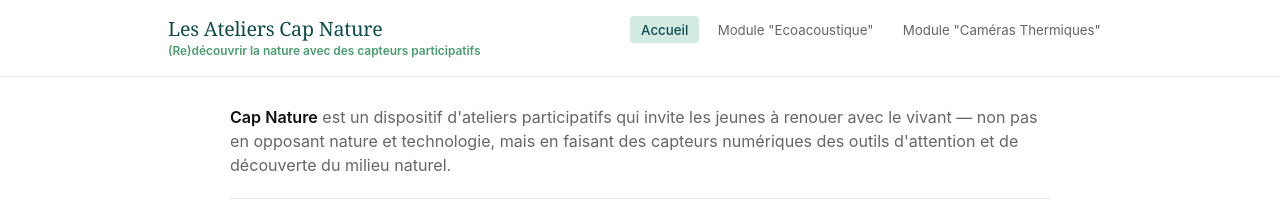
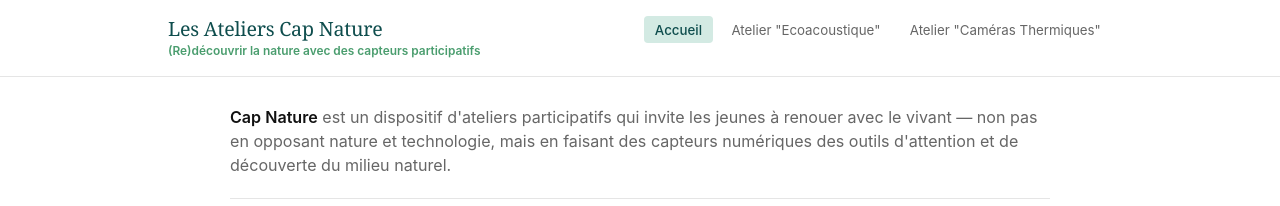
Before and after one commit to marieleapouliquen/wiki-cap-nature, a Jekyll site: the page built from index.md, in a window 1280 px wide. Shown: the top 206 px of the page. Built offline with Jekyll 4.4.1, drawn with Linux system fonts in a browser that asks for light colours.

Commit message:
Update navigation.yml

```diff
--- a/_data/navigation.yml
+++ b/_data/navigation.yml
@@ -3,8 +3,8 @@
 - title: Accueil
   url: /
 
-- title: Module "Ecoacoustique"
+- title: Atelier "Ecoacoustique"
   url: /module-oiseaux/
 
-- title: Module "Caméras Thermiques"
+- title: Atelier "Caméras Thermiques"
   url: /module-thermique/
```
